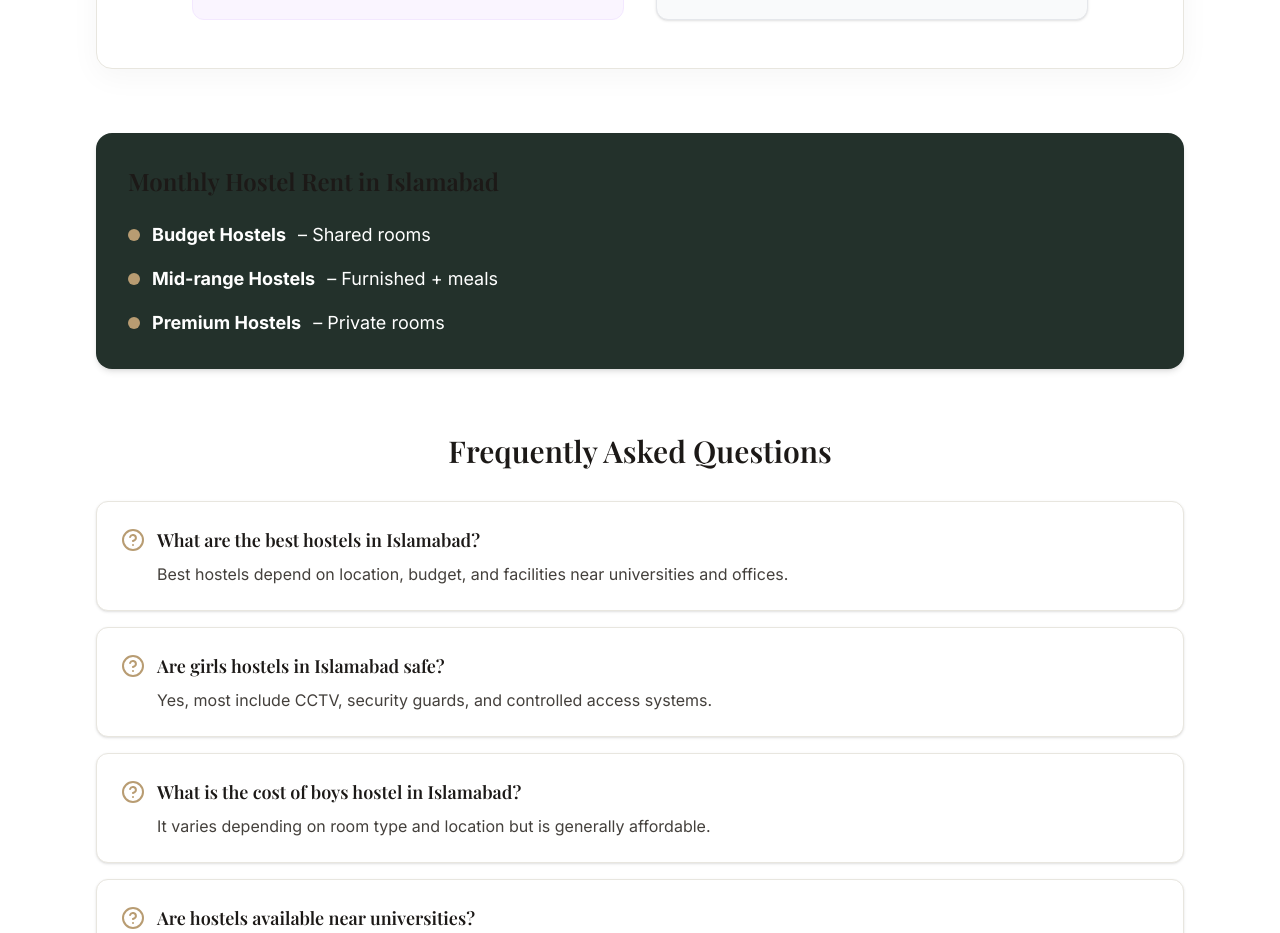
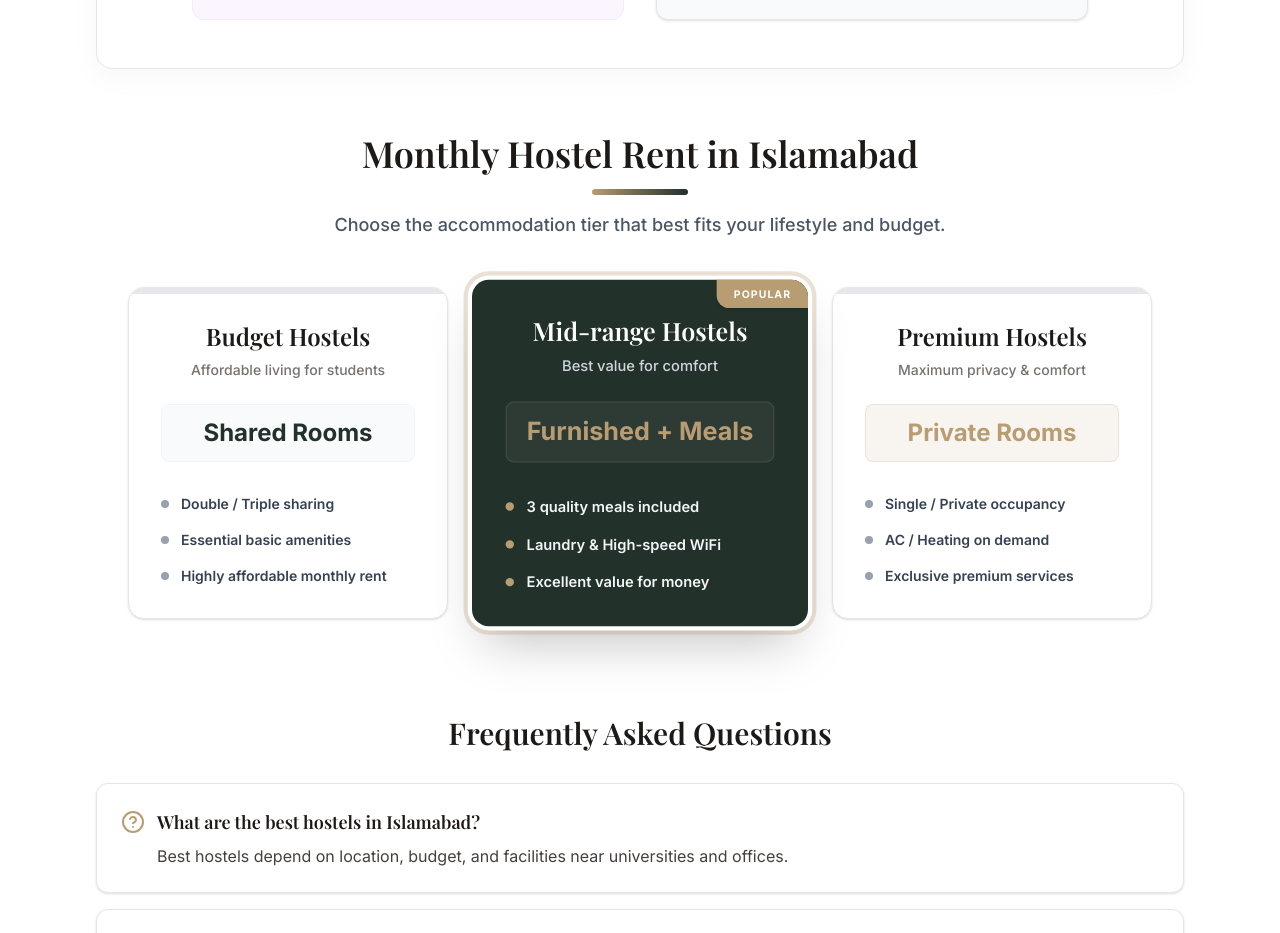
Before and after one commit to SajidKhanNiazi/StudentsShelterHostels, a Next.js app: page / in a window 1280 px wide. Shown: the part 3460-4393 px from the top of the page. Built offline with nearby package versions, Linux system fonts and the light colour scheme.

Commit message:
Homepage

```diff
--- a/app/page.js
+++ b/app/page.js
@@ -110,25 +110,62 @@ export default function HomePage() {
           {/* INTERACTIVE HOSTEL TYPES UI */}
           <InteractiveHostelTypes />
 
-          {/* PRICE */}
-          <div className="mb-16 bg-[var(--color-primary)] text-white p-8 rounded-2xl shadow-md">
-            <h2 className="text-2xl font-display font-bold text-[var(--color-accent)] mb-6">
-              Monthly Hostel Rent in Islamabad
-            </h2>
-            <ul className="space-y-4 text-lg">
-              <li className="flex items-center gap-3">
-                <span className="w-3 h-3 bg-[var(--color-accent)] rounded-full"></span>
-                <strong>Budget Hostels</strong> – Shared rooms
-              </li>
-              <li className="flex items-center gap-3">
-                <span className="w-3 h-3 bg-[var(--color-accent)] rounded-full"></span>
-                <strong>Mid-range Hostels</strong> – Furnished + meals
-              </li>
-              <li className="flex items-center gap-3">
-                <span className="w-3 h-3 bg-[var(--color-accent)] rounded-full"></span>
-                <strong>Premium Hostels</strong> – Private rooms
-              </li>
-            </ul>
+          {/* PRICE / RENT TIERS */}
+          <div className="mb-24 mt-12 text-center max-w-5xl mx-auto">
+            <div className="text-center mb-12">
+              <h2 className="text-3xl md:text-4xl font-display font-bold text-[var(--color-text-primary)] mb-4">
+                Monthly Hostel Rent in Islamabad
+              </h2>
+              <div className="w-24 h-1.5 bg-gradient-to-r from-[var(--color-accent)] to-[var(--color-primary)] mx-auto rounded-full"></div>
+              <p className="mt-4 text-lg text-gray-600 font-medium">Choose the accommodation tier that best fits your lifestyle and budget.</p>
+            </div>
+
+            <div className="grid md:grid-cols-3 gap-6 lg:gap-8 items-center">
+              {/* Budget */}
+              <div className="bg-white border border-gray-200 rounded-2xl p-8 shadow-sm hover:shadow-xl transition-all duration-300 hover:-translate-y-2 relative overflow-hidden group">
+                <div className="absolute top-0 left-0 w-full h-1.5 bg-gray-200 group-hover:bg-[var(--color-primary)] transition-colors"></div>
+                <h3 className="text-2xl font-bold text-gray-900 mb-2 font-display">Budget Hostels</h3>
+                <div className="text-[var(--color-text-muted)] text-sm mb-6 font-medium">Affordable living for students</div>
+                <div className="text-[var(--color-primary)] font-extrabold text-2xl mb-8 flex items-center justify-center bg-gray-50 py-3 rounded-lg border border-gray-100">
+                   Shared Rooms
+                </div>
+                <ul className="space-y-4 text-sm text-gray-700 text-left font-semibold">
+                  <li className="flex items-center gap-3"><div className="w-2 h-2 rounded-full bg-gray-400 shrink-0"></div> Double / Triple sharing</li>
+                  <li className="flex items-center gap-3"><div className="w-2 h-2 rounded-full bg-gray-400 shrink-0"></div> Essential basic amenities</li>
+                  <li className="flex items-center gap-3"><div className="w-2 h-2 rounded-full bg-gray-400 shrink-0"></div> Highly affordable monthly rent</li>
+                </ul>
+              </div>
+
+              {/* Mid Range */}
+              <div className="bg-[var(--color-primary)] rounded-2xl p-8 shadow-2xl hover:-translate-y-2 transition-all duration-300 relative overflow-hidden ring-4 ring-[var(--color-accent)]/30 ring-offset-4 scale-100 md:scale-105 z-10">
+                <div className="absolute top-0 right-0 bg-[var(--color-accent)] text-white text-[10px] uppercase font-black tracking-widest px-4 py-1.5 rounded-bl-xl shadow-sm">POPULAR</div>
+                <h3 className="text-2xl font-bold !text-white mb-2 font-display">Mid-range Hostels</h3>
+                <div className="text-gray-300 text-sm mb-6 font-medium">Best value for comfort</div>
+                <div className="!text-[var(--color-accent)] font-extrabold text-2xl mb-8 flex items-center justify-center bg-white/5 py-3 rounded-lg border border-white/10">
+                   Furnished + Meals
+                </div>
+                <ul className="space-y-4 text-sm text-gray-100 text-left font-semibold">
+                  <li className="flex items-center gap-3"><div className="w-2 h-2 rounded-full bg-[var(--color-accent)] shrink-0"></div> 3 quality meals included</li>
+                  <li className="flex items-center gap-3"><div className="w-2 h-2 rounded-full bg-[var(--color-accent)] shrink-0"></div> Laundry & High-speed WiFi</li>
+                  <li className="flex items-center gap-3"><div className="w-2 h-2 rounded-full bg-[var(--color-accent)] shrink-0"></div> Excellent value for money</li>
+                </ul>
+              </div>
+
+              {/* Premium */}
+              <div className="bg-white border border-gray-200 rounded-2xl p-8 shadow-sm hover:shadow-xl transition-all duration-300 hover:-translate-y-2 relative overflow-hidden group">
+                <div className="absolute top-0 left-0 w-full h-1.5 bg-gray-200 group-hover:bg-[var(--color-accent)] transition-colors"></div>
+                <h3 className="text-2xl font-bold text-gray-900 mb-2 font-display">Premium Hostels</h3>
+                <div className="text-[var(--color-text-muted)] text-sm mb-6 font-medium">Maximum privacy & comfort</div>
+                <div className="text-[var(--color-accent)] font-extrabold text-2xl mb-8 flex items-center justify-center bg-[var(--color-accent)]/10 py-3 rounded-lg border border-[var(--color-accent)]/20">
+                   Private Rooms
+                </div>
+                <ul className="space-y-4 text-sm text-gray-700 text-left font-semibold">
+                  <li className="flex items-center gap-3"><div className="w-2 h-2 rounded-full bg-gray-400 shrink-0"></div> Single / Private occupancy</li>
+                  <li className="flex items-center gap-3"><div className="w-2 h-2 rounded-full bg-gray-400 shrink-0"></div> AC / Heating on demand</li>
+                  <li className="flex items-center gap-3"><div className="w-2 h-2 rounded-full bg-gray-400 shrink-0"></div> Exclusive premium services</li>
+                </ul>
+              </div>
+            </div>
           </div>
 
           {/* FAQ */}
```
